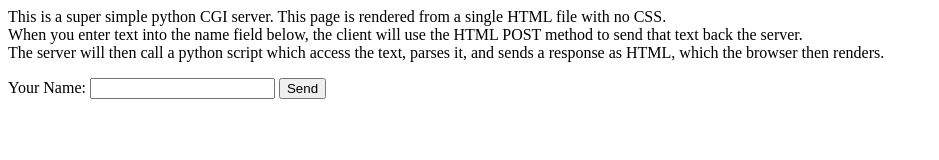
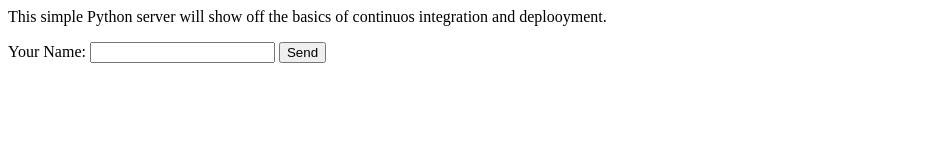
Before and after one commit to DrAdamRoe/basic-cicd, a plain HTML site: page index.html in a window 1280 px wide. Shown: the whole page, without its empty margins (0-939 px from the left). Drawn offline with Linux system fonts and the light colour scheme.

Commit message:
change text

```diff
--- a/index.html
+++ b/index.html
@@ -5,9 +5,7 @@
 <body>
 
 <p>
-  This is a super simple python CGI server. This page is rendered from a single HTML file with no CSS. <br>
-  When you enter text into the name field below, the client will use the HTML POST method to send that text back the server. <br>
-  The server will then call a python script which access the text, parses it, and sends a response as HTML, which the browser then renders.
+  This simple Python server will show off the basics of continuos integration and deplooyment.
 </p>
 <form action="/cgi-scripts/parseForm.py" method="post">
 <p>
```
